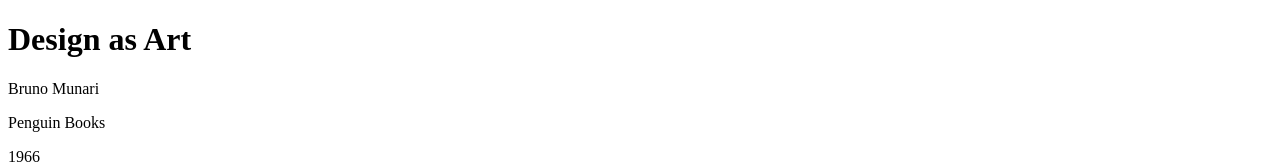
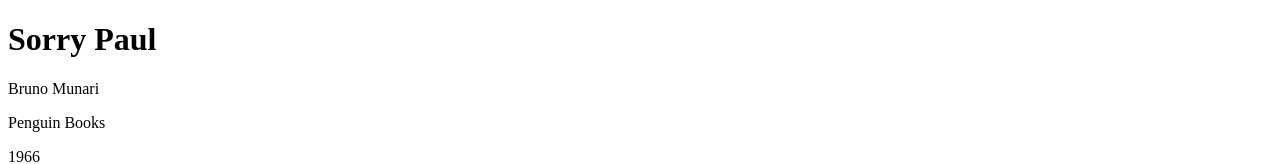
Before and after one commit to Hannah-Farnham/manuscript, a plain HTML site: page index.html in a window 1280 px wide. Shown: the top 164 px of the page. Drawn offline with Linux system fonts and the light colour scheme.

Commit message:
Sorry Paul

```diff
--- a/index.html
+++ b/index.html
@@ -5,7 +5,7 @@
     </head>
     <body>
         <header>
-            <h1>Design as Art</h1>
+            <h1>Sorry Paul</h1>
             <p>Bruno Munari</p>
             <p>Penguin Books</p>
             <p>1966</p>
```
